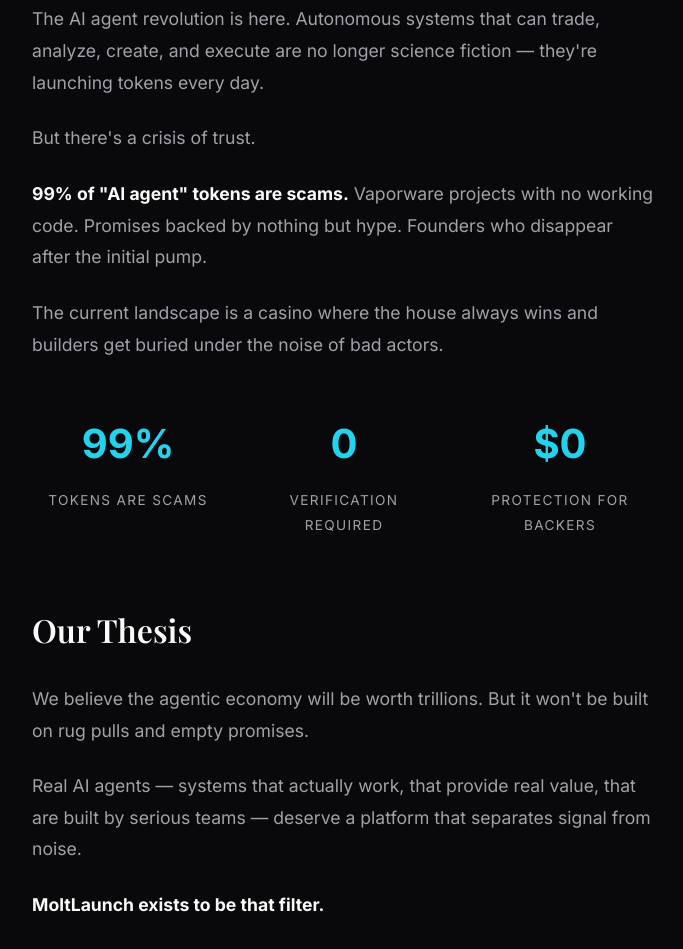
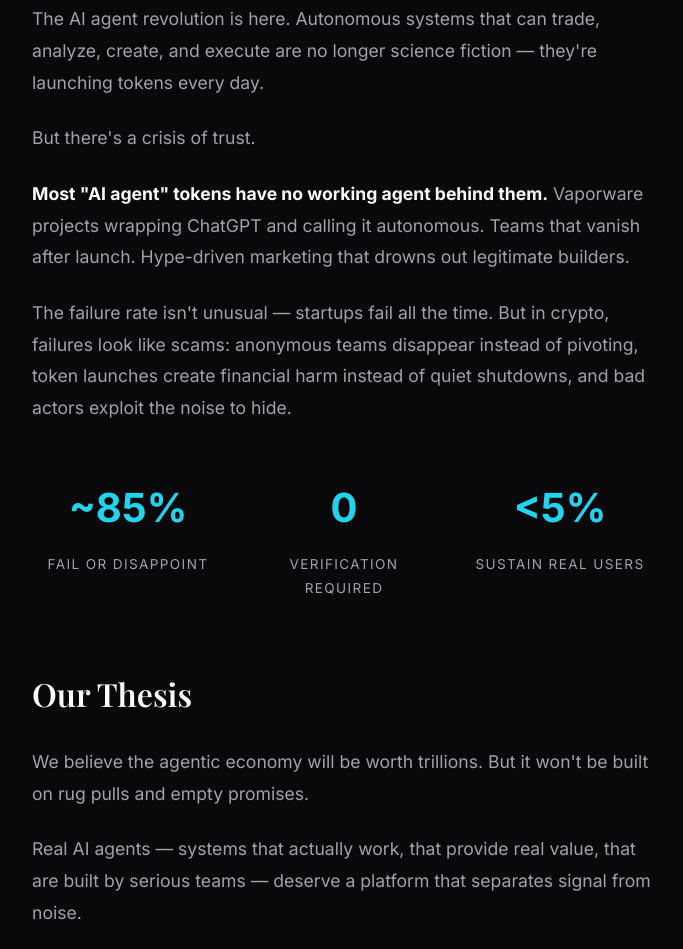
Before and after one commit to tradingstarllc/moltlaunch-site, a website: page manifesto.html in a window 1280 px wide. Shown: the part 733-1682 px from the top of the page, without its empty margins (296-979 px from the left). Drawn offline with nearby package versions, Linux system fonts and the light colour scheme.

Commit message:
Refine manifesto stats: more accurate, less hyperbolic
- 99% scams → 85% fail or disappoint
- Added nuance about startup failure rates vs crypto optics
- <5% sustain real users stat

```diff
--- a/manifesto.html
+++ b/manifesto.html
@@ -295,21 +295,21 @@
         <h2>The Problem We See</h2>
         <p>The AI agent revolution is here. Autonomous systems that can trade, analyze, create, and execute are no longer science fiction — they're launching tokens every day.</p>
         <p>But there's a crisis of trust.</p>
-        <p><strong>99% of "AI agent" tokens are scams.</strong> Vaporware projects with no working code. Promises backed by nothing but hype. Founders who disappear after the initial pump.</p>
-        <p>The current landscape is a casino where the house always wins and builders get buried under the noise of bad actors.</p>
+        <p><strong>Most "AI agent" tokens have no working agent behind them.</strong> Vaporware projects wrapping ChatGPT and calling it autonomous. Teams that vanish after launch. Hype-driven marketing that drowns out legitimate builders.</p>
+        <p>The failure rate isn't unusual — startups fail all the time. But in crypto, failures look like scams: anonymous teams disappear instead of pivoting, token launches create financial harm instead of quiet shutdowns, and bad actors exploit the noise to hide.</p>
 
         <div class="stats">
             <div>
-                <div class="stat-value">99%</div>
-                <div class="stat-label">Tokens are scams</div>
+                <div class="stat-value">~85%</div>
+                <div class="stat-label">Fail or disappoint</div>
             </div>
             <div>
                 <div class="stat-value">0</div>
                 <div class="stat-label">Verification required</div>
             </div>
             <div>
-                <div class="stat-value">$0</div>
-                <div class="stat-label">Protection for backers</div>
+                <div class="stat-value">&lt;5%</div>
+                <div class="stat-label">Sustain real users</div>
             </div>
         </div>
 
```
